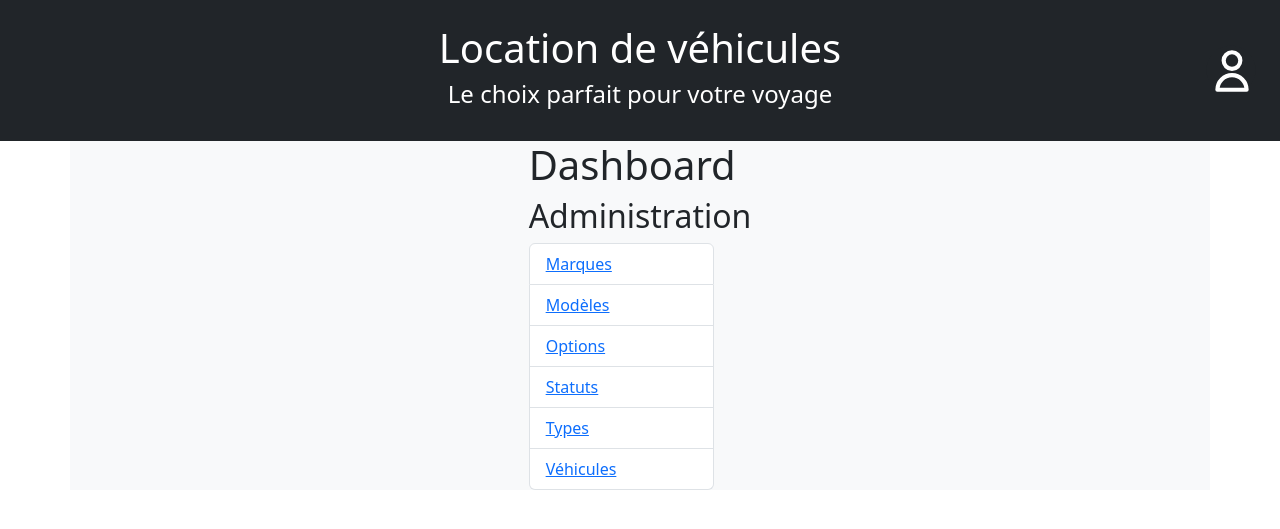
After one commit to hellodamien/slv, a Symfony app: template templates/admin/home/index.html.twig in a window 1280 px wide. The commit adds this page. Shown: the top 529 px of the page. Run offline with Twig, Linux system fonts and the light colour scheme; the template is opened without the code that fills it, so the values that code supplies are empty; style sheets or scripts are compiled from the project's sources; some libraries are stand-ins or nearby versions.

Commit message:
Add admin home

```diff
--- /dev/null
+++ b/templates/admin/home/index.html.twig
@@ -0,0 +1,18 @@
+{% extends 'base.html.twig' %}
+
+{% block title %}Dashboard{% endblock %}
+
+{% block body %}
+    <div class="d-flex flex-column justify-content-center">
+        <h1>Dashboard</h1>
+        <h2>Administration</h2>
+        <ul class="list-group col-10">
+            <li class="list-group-item"><a href="{{ path('admin_brand_index') }}">Marques</a></li>
+            <li class="list-group-item"><a href="{{ path('admin_model_index') }}">Modèles</a></li>
+            <li class="list-group-item"><a href="{{ path('admin_option_index') }}">Options</a></li>
+            <li class="list-group-item"><a href="{{ path('admin_status_index') }}">Statuts</a></li>
+            <li class="list-group-item"><a href="{{ path('admin_type_index') }}">Types</a></li>
+            <li class="list-group-item"><a href="{{ path('admin_vehicle_index') }}">Véhicules</a></li>
+        </ul>
+    </div>
+{% endblock %}
--- a/templates/base.html.twig
+++ b/templates/base.html.twig
@@ -29,7 +29,7 @@
                         {% if app.user %}
                             <a href="{{ path('home') }}" class="btn btn-dark text-gray" style="color: gray !important;">Profil</a>
                             {% if is_granted('ROLE_ADMIN') %}
-                                <a href="{{ path('admin_brand_index') }}" class="btn btn-dark text-white">Administration</a>
+                                <a href="{{ path('admin_home') }}" class="btn btn-dark text-white">Administration</a>
                             {% endif %}
                             <a href="{{ path('logout') }}" class="btn btn-dark text-white">Déconnexion</a>
                         {% else %}
```
Also changed, not shown: src/Controller/Admin/HomeController.php (added, +16 -0 lines).
